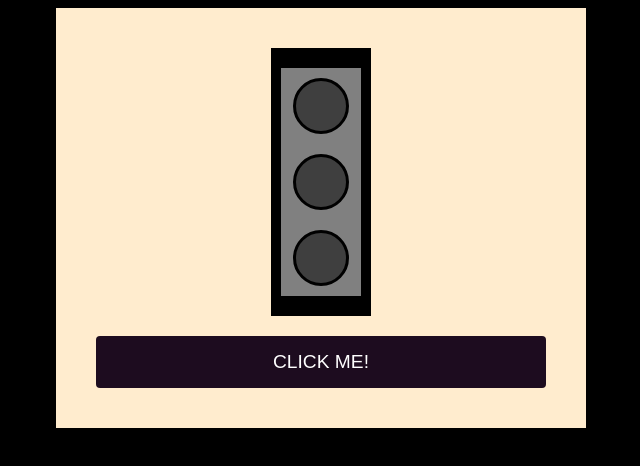
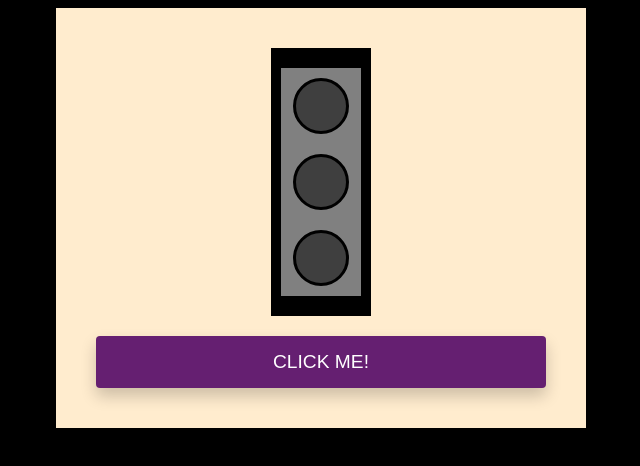
Before and after one commit to ErosEloi/projeto_trafficLight, a plain HTML site: page index.html in a window 1280 px wide. In both pictures the pointer is over the button "CLICK ME!". Shown: the whole page, without its empty margins (319-959 px from the left). Drawn offline with Linux system fonts and the light colour scheme.

Commit message:
adiciao do arquivo JS e hover button

```diff
--- a/index.html
+++ b/index.html
@@ -25,6 +25,8 @@
         <button>CLICK ME!</button>
 
     </div>
+
+<script src="script.js"></script>
+
 </body>
-
 </html>
--- a/style.css
+++ b/style.css
@@ -11,6 +11,13 @@ button {
     font-size: 1.2rem;
     padding: 15px 32px;
     cursor: pointer;
+
+}
+
+button:hover{
+    background-color: #651f71;
+    box-shadow: 0 8px 16px 0 rgb(0, 0, 0, 0.2);
+
 }
 
 .container {
```
Also changed, not shown: script.js (added).
